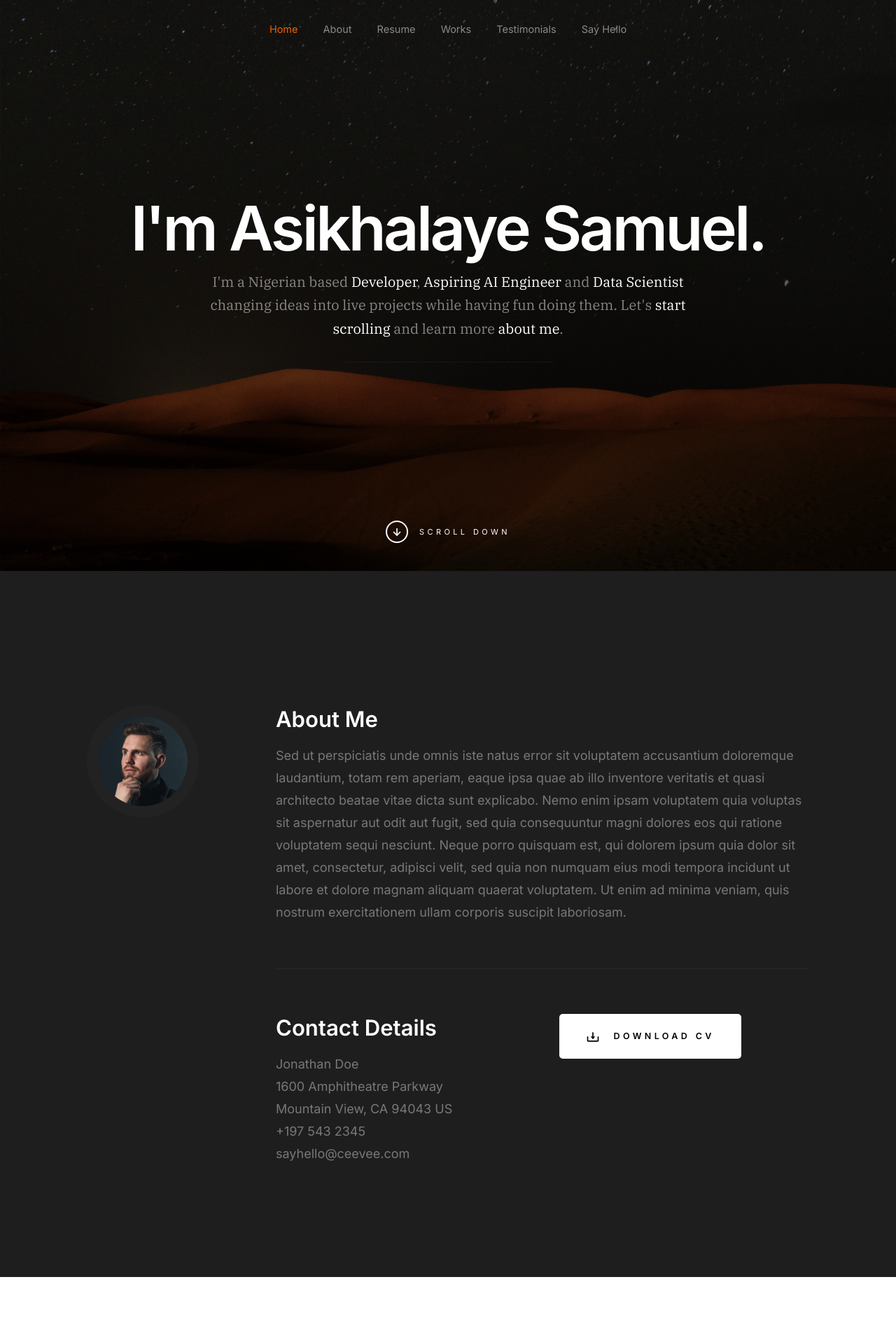
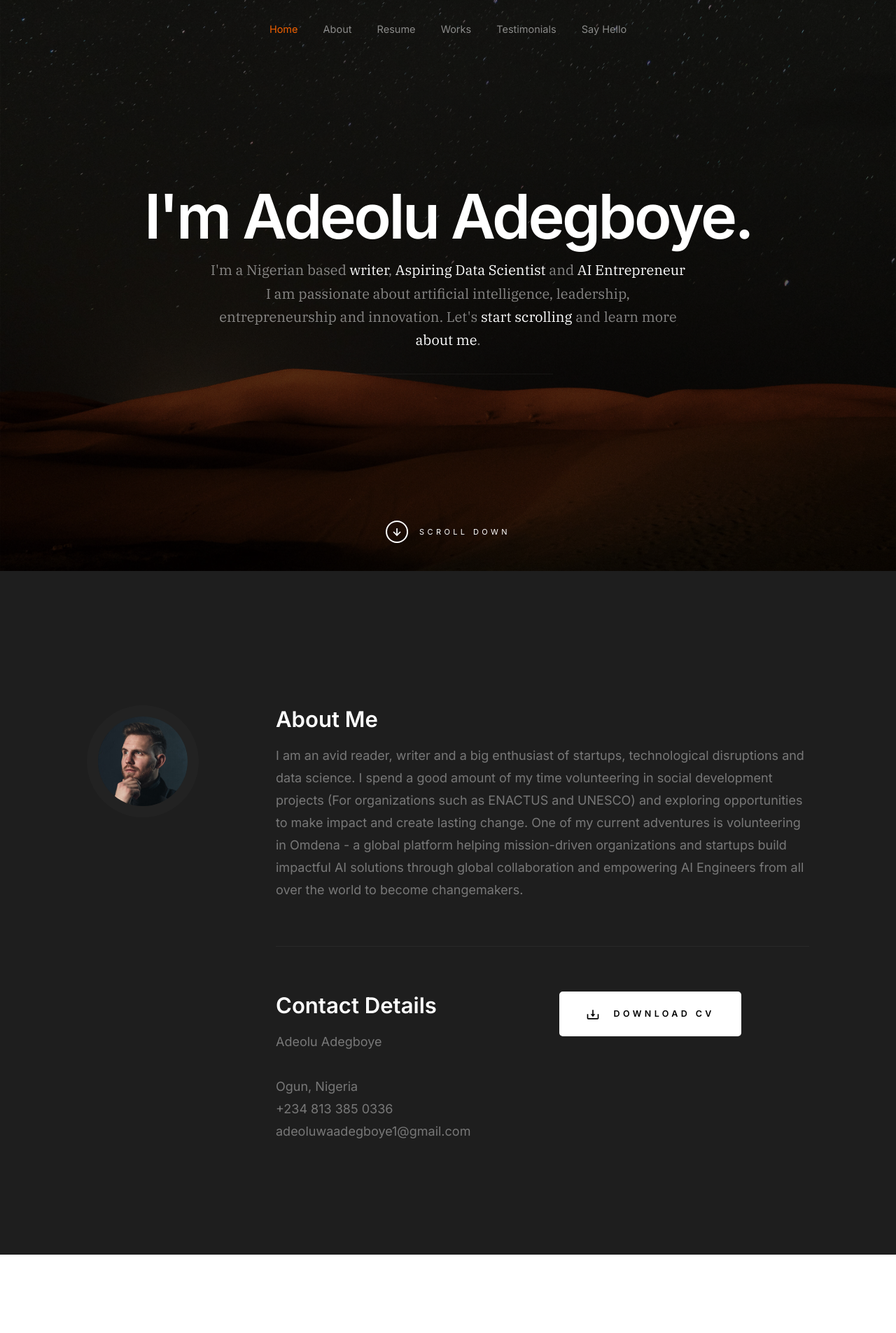
Before and after one commit to AdeoluAdegboye/portfolio, a Django app: page / in a window 1280 px wide. Shown: the top 1905 px of the page at 70% size. Run offline with Django 4.2, Linux system fonts and the light colour scheme; data that the repository does not hold is empty; some libraries are stand-ins or nearby versions.

Commit message:
Olu's form

```diff
--- a/main/templates/index.html
+++ b/main/templates/index.html
@@ -75,11 +75,11 @@
 
                 <div class="s-hero__content-about">
 
-                    <h1>I'm Asikhalaye Samuel.</h1>
+                    <h1>I'm Adeolu Adegboye.</h1>
 
                     <h3>
-                    I'm a Nigerian based <span>Developer</span>, <span>Aspiring AI Engineer</span> and <span>Data Scientist</span>
-                    changing ideas into live projects while having fun doing them. Let's <a class="smoothscroll" href="#about">start scrolling</a>
+                    I'm a Nigerian based <span>writer</span>, <span>Aspiring Data Scientist </span> and <span>AI Entrepreneur</span>
+                    I am passionate about artificial intelligence, leadership, entrepreneurship and innovation. Let's <a class="smoothscroll" href="#about">start scrolling</a>
                     and learn more <a class="smoothscroll" href="#about">about me</a>.
                     </h3>
 
@@ -117,16 +117,13 @@
             <div class="column large-9 tab-12 s-about__content">
                 <h3>About Me</h3>
                 <p>
-                Sed ut perspiciatis unde omnis iste natus error sit voluptatem
-                accusantium doloremque laudantium, totam rem aperiam, eaque ipsa
-                quae ab illo inventore veritatis et quasi architecto beatae vitae
-                dicta sunt explicabo. Nemo enim ipsam voluptatem quia voluptas sit
-                aspernatur aut odit aut fugit, sed quia consequuntur magni dolores
-                eos qui ratione voluptatem sequi nesciunt. Neque porro quisquam est,
-                qui dolorem ipsum quia dolor sit amet, consectetur, adipisci velit,
-                sed quia non numquam eius modi tempora incidunt ut labore et dolore
-                magnam aliquam quaerat voluptatem. Ut enim ad minima veniam, quis
-                nostrum exercitationem ullam corporis suscipit laboriosam.
+                I am an avid reader, writer and a big enthusiast of startups, technological disruptions and data science.
+                I spend a good amount of my time volunteering in social development projects (For organizations such
+                as ENACTUS and UNESCO) and exploring  opportunities to make impact and create lasting change.
+                One of my current adventures is volunteering in Omdena - a global platform helping mission-driven
+                organizations and startups build impactful AI solutions through global collaboration and empowering
+                AI Engineers from all over the world to become changemakers.
+
                 </p>
 
                 <hr>
@@ -136,11 +133,11 @@
                         <h3>Contact Details</h3>
 
                         <p>
-                        Jonathan Doe <br>
-                        1600 Amphitheatre Parkway <br>
-                        Mountain View, CA 94043 US <br>
-                        <a href="tel:+1975432345">+197 543 2345</a> <br>
-                        <a href="mailto:#0">sayhello@ceevee.com</a>
+                        Adeolu Adegboye <br>
+                         <br>
+                        Ogun, Nigeria <br>
+                        <a href="tel:+2348133850336 ">+234 813 385 0336</a> <br>
+                        <a href="mailto:#0">adeoluwaadegboye1@gmail.com</a>
                         </p>
 
                     </div>
```
